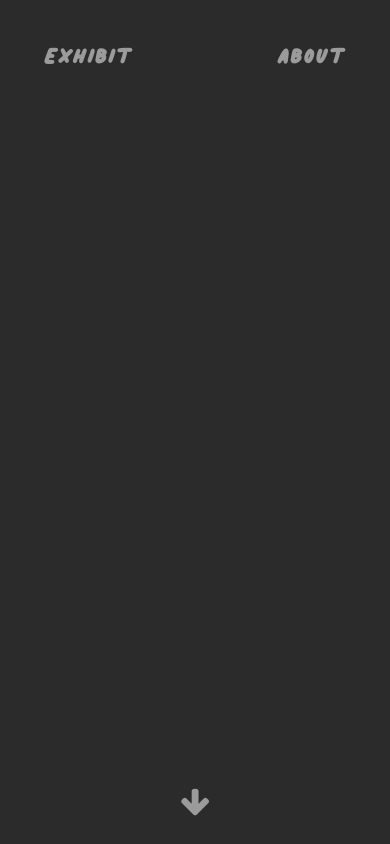
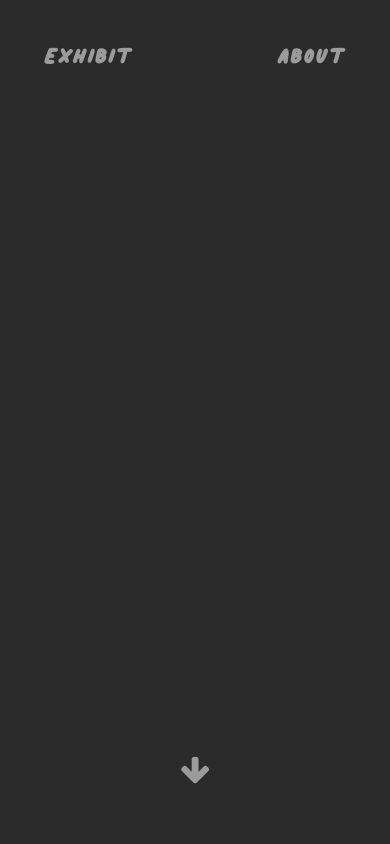
Before and after one commit to Midgray/last-night, a plain HTML site: page index.html in a window 390 px wide. Shown: the top 844 px of the page. Drawn offline with Linux system fonts and the light colour scheme; a small style sheet from the web is missing; files whose address does not match are found by name.

Commit message:
Adjust mobile down-arrow

```diff
--- a/style.css
+++ b/style.css
@@ -591,5 +591,8 @@ html {
     html {
       height: -webkit-fill-available;
     } */
+    .arrow {
+      margin: -18% 0;
+    }
 
   }
```
